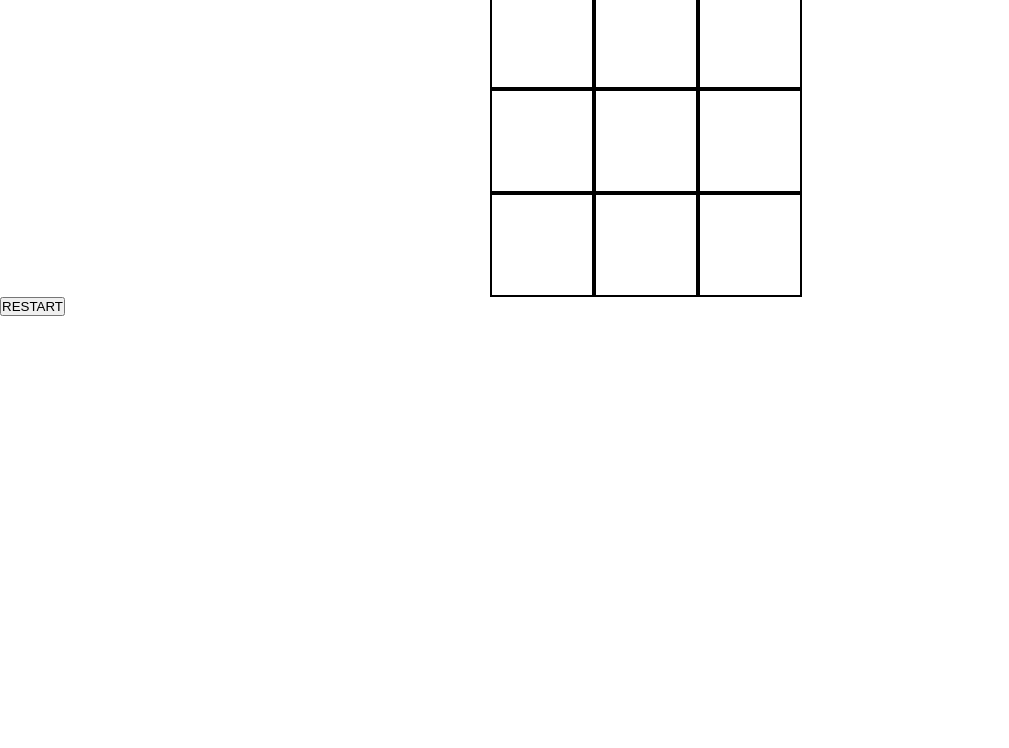
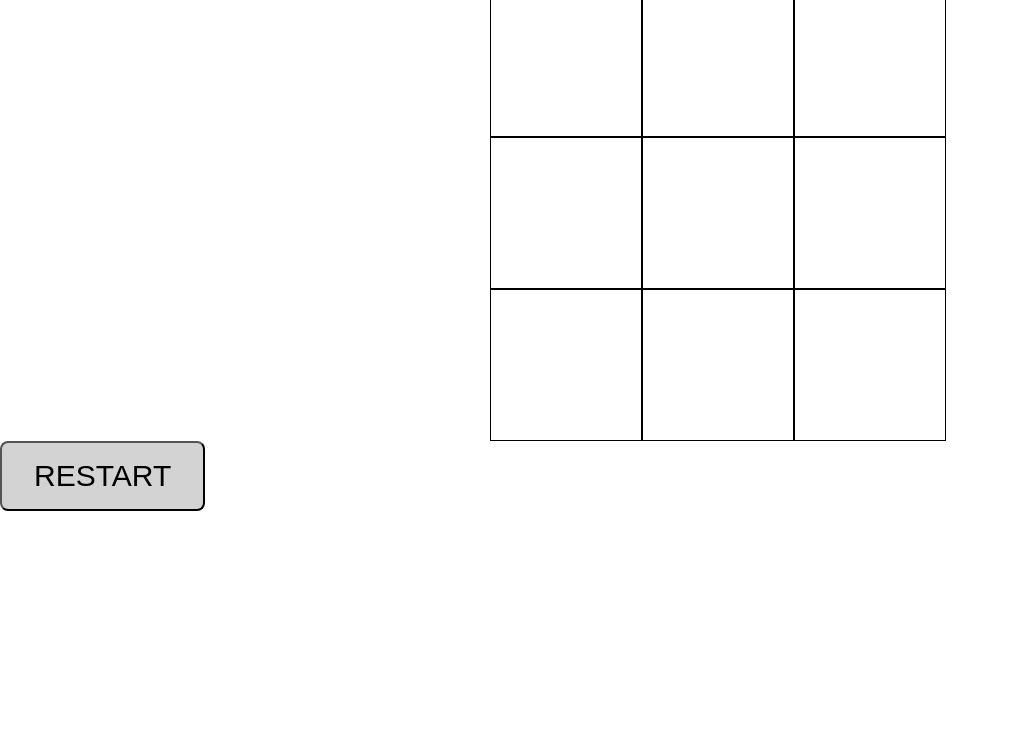
Before and after one commit to Dipeshpatel2/tic-tac-toe, a plain HTML site: page index.html in a window 1280 px wide. Shown: the part 52-800 px from the top of the page, without its empty margins (0-1009 px from the left). Drawn offline with Linux system fonts and the light colour scheme.

Commit message:
CSS styling added to restart button

```diff
--- a/style.scss
+++ b/style.scss
@@ -12,12 +12,22 @@
 }
 
 .box{
-    border: 2px solid black;
-    min-width: 100px;
-    min-height: 100px;
+    border: 1px solid black;
+    min-width: 150px;
+    min-height: 150px;
     display: flex;
     justify-content: center;
     align-items: center;
     font-size: 50px;
     cursor: pointer;
 }
+
+#button {
+    background-color: lightgrey;
+    color: black;
+    padding: 16px 32px;
+    border-radius: 8px;
+    border-color: black;
+    font-size: 30px;
+    cursor: pointer;
+}
```
Also changed, not shown: style.css.
